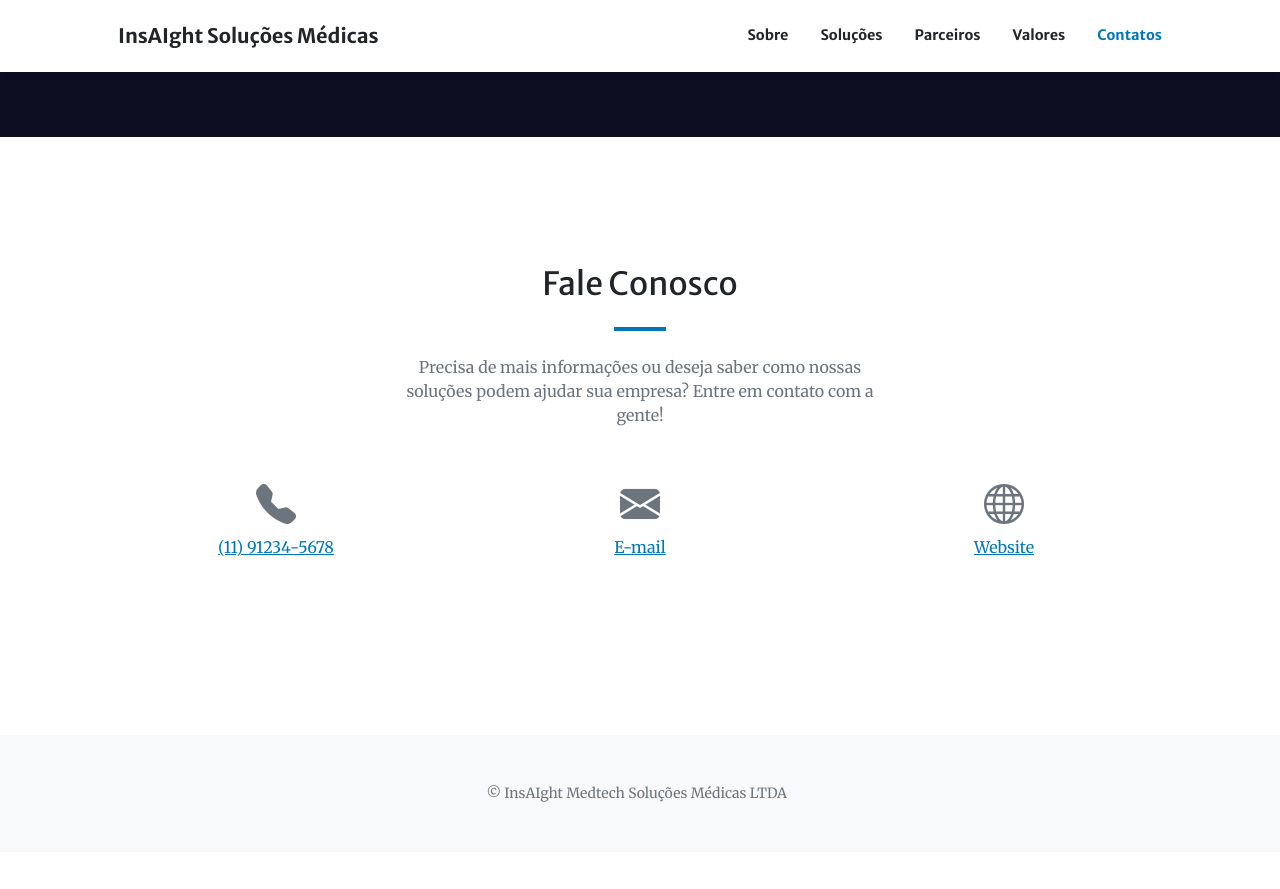
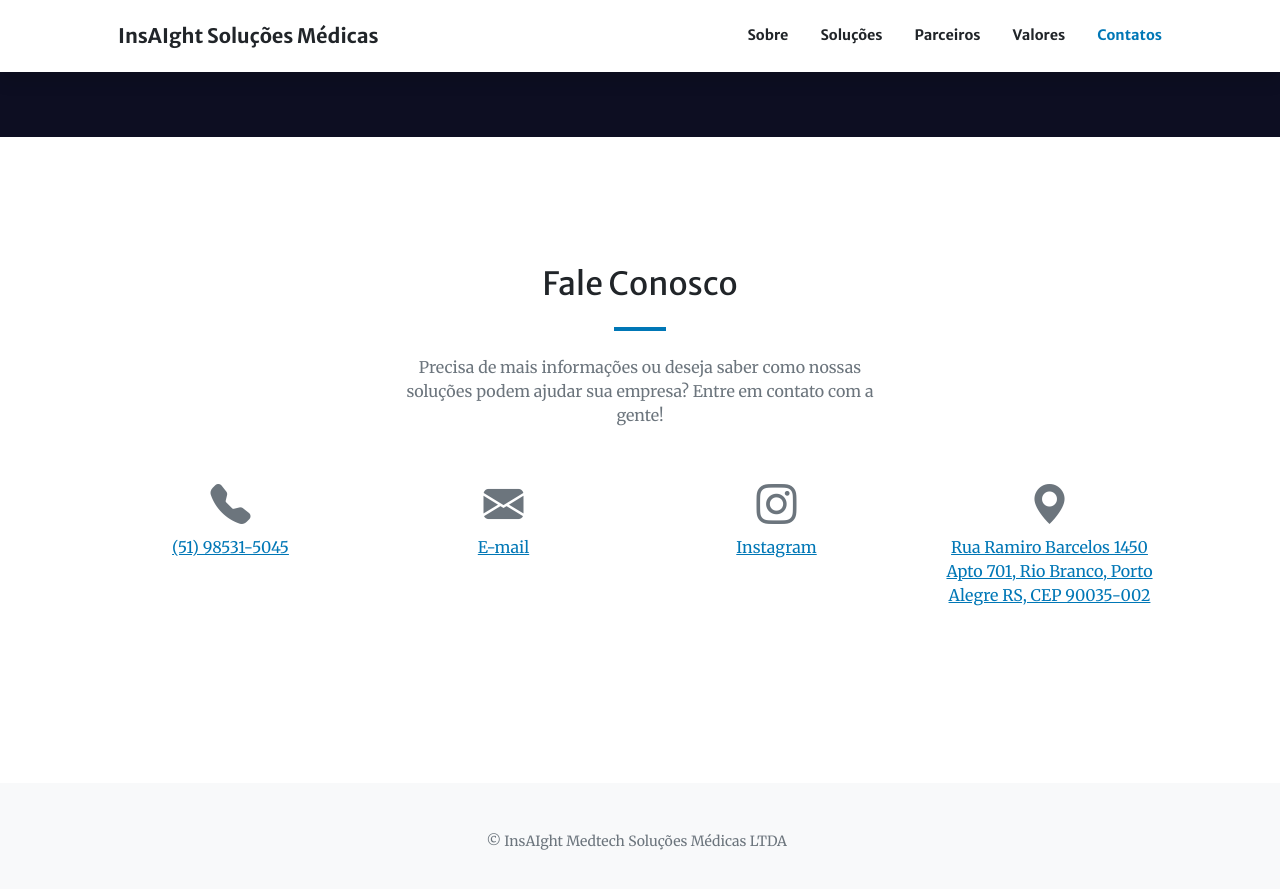
Before and after one commit to Vianest-iTec/vianest-itec.github.io, a Jekyll site: the page built from index.md, in a window 1280 px wide and 900 px high, scrolled down 4237 px. Shown: the top 889 px of the window. Built offline with Jekyll 4.4.1, drawn with Linux system fonts in a browser that asks for light colours; comment, search, counter and statistics services are not loaded; before the commit the page ends 5089 px from its top, so only the background shows below that.

Commit message:
feat: updating client contact information

```diff
--- a/index.md
+++ b/index.md
@@ -96,13 +96,16 @@ sections:
     text: >-
       Precisa de mais informações ou deseja saber como nossas soluções podem ajudar sua empresa? Entre em contato com a gente!
     actions:
-      - title: (11) 91234-5678
+      - title: (51) 98531-5045
         icon: bi-telephone-fill
       - title: E-mail
         icon: bi-envelope-fill
-        url: mailto:contato@insaightsolucoes.com
-      - title: Website
-        icon: bi-globe
-        url: 'https://insaightsolucoes.com.br'
+        url: mailto:andreinakagawa@gmail.co
+      - title: Instagram
+        icon: bi-instagram
+        url: 'https://www.instagram.com/equipe_vianest/'
+      - title: Rua Ramiro Barcelos 1450 Apto 701, Rio Branco, Porto Alegre RS, CEP 90035-002
+        icon: bi-geo-alt-fill
+        url: 'https://maps.app.goo.gl/gsgmCT4ENjhUSP5Y8'
 
 ---
```
